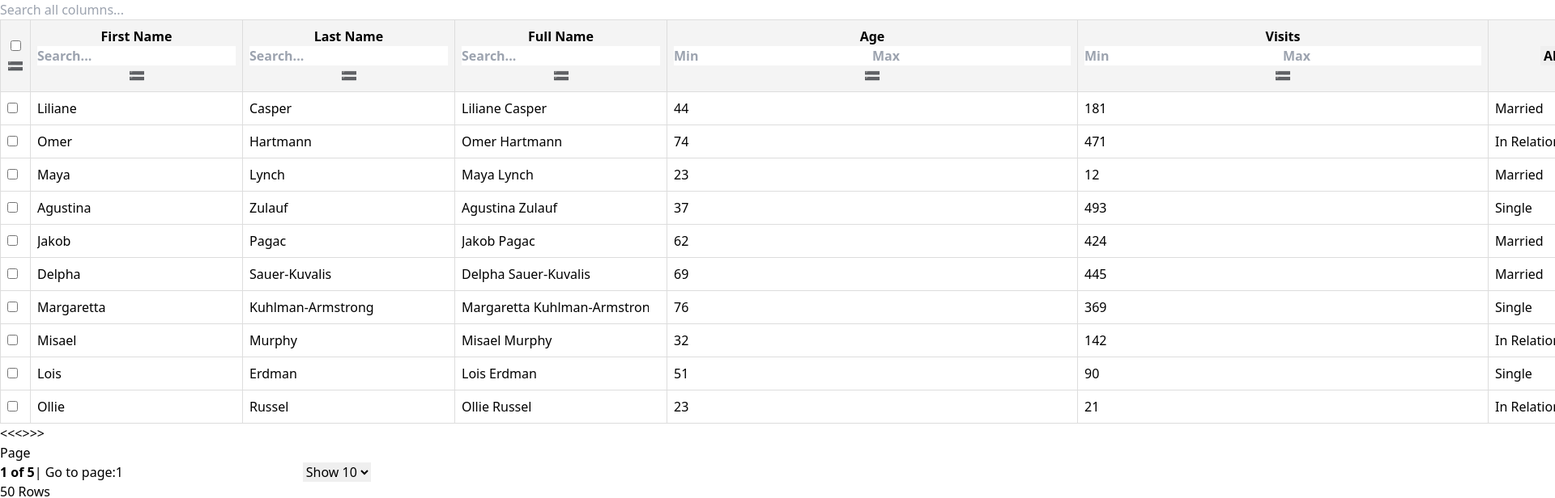
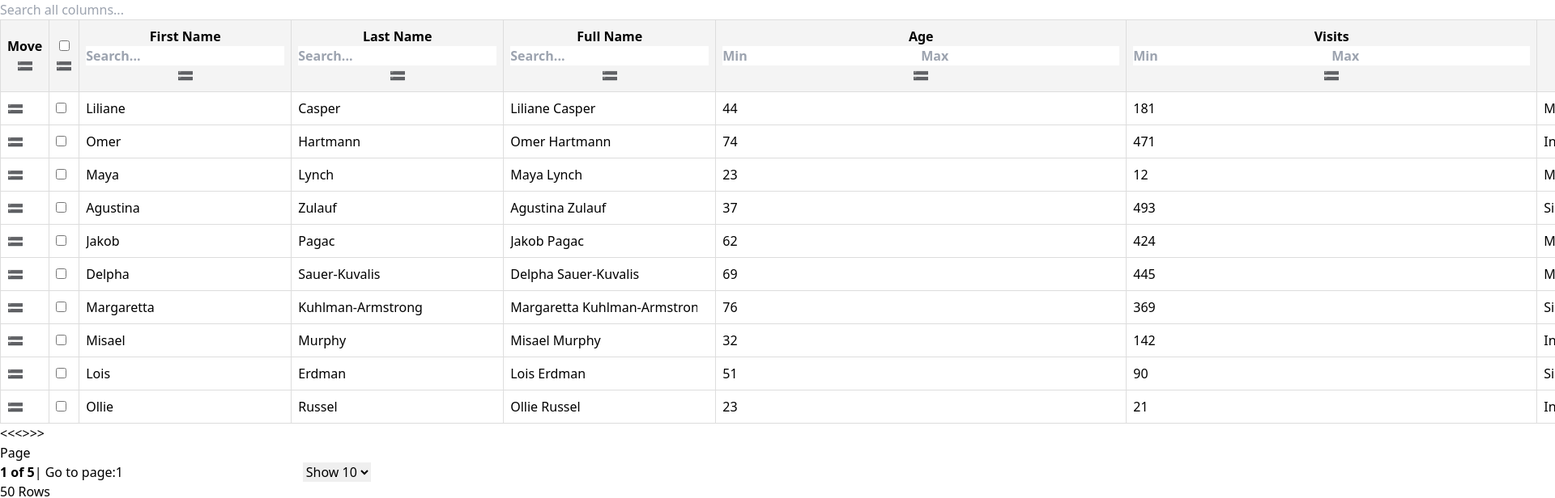
Before and after one commit to milanr853/tanstack2, a React (Vite) app: page / in a window 1280 px wide. Shown: the top 616 px of the page at 81% size, 1920 px wide, since content can reach past the window. Built offline with nearby package versions, Linux system fonts and the light colour scheme.

Commit message:
both column DnD and row DnD implemented - using tanstack logic

```diff
--- a/src/App.tsx
+++ b/src/App.tsx
@@ -74,6 +74,13 @@ const RowDragHandleCell = ({ rowId }: { rowId: string }) => {
 function App() {
   const columns = Imports.React.useMemo<Imports.ColumnDef<Person, any>[]>(
     () => [
+      {
+        id: 'drag-handle',
+        header: 'Move',
+        cell: ({ row }) => <RowDragHandleCell rowId={row.id} />,
+        size: 60,
+      },
+
       {
         id: 'select',
         header: ({ table }) => (
--- a/src/components/MasterTable.tsx
+++ b/src/components/MasterTable.tsx
@@ -138,34 +138,115 @@ const DragAlongCell = ({ cell }: { cell: Imports.Cell<Person, unknown> }) => {
     )
 }
 
+// chat gpt DraggableRow
+// const DraggableRow: React.FC<{
+//     row: Imports.Row<Person>;
+//     rowIndex: number;
+//     moveRow: (activeIndex: number, overIndex: number) => void;
+// }> = ({ row, rowIndex, moveRow }) => {
+//     const { attributes, listeners, setNodeRef, transform, transition } = Imports.useSortable({
+//         id: `row-${rowIndex}`,
+//     });
 
-function MasterTable({ table, columnOrder, setColumnOrder, }: any) {
+//     const style = {
+//         transform: transform ? Imports.CSS.Transform.toString(transform) : undefined,
+//         transition: transition || undefined,
+//     };
+
+//     return (
+//         <tr ref={setNodeRef} style={style} {...attributes} {...listeners}>
+//             {row?.getVisibleCells().map((cell) => (
+//                 <td key={cell.id}>{Imports.flexRender(cell.column.columnDef.cell, cell.getContext())}</td>
+//             ))}
+//         </tr>
+//     );
+// };
+
+
+function MasterTable({ table, columnOrder, setColumnOrder, data, setData }: any) {
+    const [rowOrder, setRowOrder] = Imports.React.useState<number[]>(data.map((_: any, index: any) => index));
+
+    const dataIds = Imports.React.useMemo<Imports.UniqueIdentifier[]>(
+        () => data?.map(({ id }: any) => id),
+        [data]
+    )
+
     const sensors = Imports.useSensors(
         Imports.useSensor(Imports.MouseSensor, {}),
         Imports.useSensor(Imports.TouchSensor, {}),
         Imports.useSensor(Imports.KeyboardSensor, {})
     );
 
-    // reorder columns after drag & drop
+
+    const moveRow = (activeIndex: number, overIndex: number) => {
+        setRowOrder((prev) => Imports.arrayMove(prev, activeIndex, overIndex));
+    };
+
+    // tanstack DraggableRow version
+    const DraggableRow = ({ row }: { row: Imports.Row<Person> }) => {
+        const { transform, transition, setNodeRef, isDragging } = Imports.useSortable({
+            id: row.original.id,
+        })
+
+        const style: Imports.CSSProperties = {
+            transform: Imports.CSS.Transform.toString(transform), //let dnd-kit do its thing
+            transition: transition,
+            opacity: isDragging ? 0.8 : 1,
+            zIndex: isDragging ? 1 : 0,
+            position: 'relative',
+        }
+        return (
+            <tr key={row.id} ref={setNodeRef} style={style}>
+                {row.getVisibleCells().map((cell: any) => {
+                    return (
+                        <Imports.SortableContext
+
+                            key={cell.id}
+                            items={columnOrder}
+                            strategy={Imports.horizontalListSortingStrategy}
+                        >
+                            <DragAlongCell key={cell.id} cell={cell} />
+                        </Imports.SortableContext>
+                    )
+                })}
+            </tr>
+        )
+    }
+
+    // chat-gpt handleDragEnd logic
+    // function handleDragEnd(event: Imports.DragEndEvent) {
+    //     const { active, over } = event
+
+    //     const activeId = String(active?.id);
+    //     const overId = String(over?.id);
+    //     const [activeType, activeIndex] = activeId.split('-');
+    //     const [overType, overIndex] = overId.split('-');
+
+    //     if (activeType === overType) {
+    //         if (activeType === 'row') {
+    //             moveRow(Number(active?.data?.current?.sortable?.index), Number(over?.data?.current?.sortable?.index));
+    //         }
+    //     }
+    //     else {
+    // if (active && over && active.id !== over.id) {
+    //     setColumnOrder((columnOrder: any) => {
+    //         const oldIndex = columnOrder.indexOf(active.id as string)
+    //         const newIndex = columnOrder.indexOf(over.id as string)
+    //         return Imports.arrayMove(columnOrder, oldIndex, newIndex) //this is just a splice util
+    //     })
+    //         }
+    //     }
+    // }
+
+    //tanstack handleDragEnd logic
     function handleDragEnd(event: Imports.DragEndEvent) {
         const { active, over } = event
-
-        const activeId = String(active?.id);
-        const overId = String(over?.id);
-        const [activeType, activeIndex] = activeId.split('-');
-        const [overType, overIndex] = overId.split('-');
-
-        // if (activeType === overType) {
-        //     if (activeType === 'row') {
-        //         moveRow(Number(active?.data?.current?.sortable?.index), Number(over?.data?.current?.sortable?.index));
-        //     } else if (activeType === 'column') {
-        //         moveColumn(Number(activeIndex), Number(overIndex));
-        //     }
-        // }
-
-
-        console.log({ active: active, over: over })
         if (active && over && active.id !== over.id) {
+            setData((data: any) => {
+                const oldIndex = dataIds.indexOf(active.id)
+                const newIndex = dataIds.indexOf(over.id)
+                return Imports.arrayMove(data, oldIndex, newIndex) //this is just a splice util
+            })
             setColumnOrder((columnOrder: any) => {
                 const oldIndex = columnOrder.indexOf(active.id as string)
                 const newIndex = columnOrder.indexOf(over.id as string)
@@ -177,7 +258,6 @@ function MasterTable({ table, columnOrder, setColumnOrder, }: any) {
     return (
         <Imports.DndContext
             collisionDetection={Imports.closestCenter}
-            modifiers={[Imports.restrictToHorizontalAxis]}
             onDragEnd={handleDragEnd}
             sensors={sensors}
         >
@@ -199,7 +279,8 @@ function MasterTable({ table, columnOrder, setColumnOrder, }: any) {
                         ))}
                     </thead>
 
-                    <tbody>
+                    {/* original version */}
+                    {/* <tbody>
                         {table.getRowModel().rows.map((row: any) => {
                             return (
                                 <tr key={row.id}>
@@ -218,7 +299,29 @@ function MasterTable({ table, columnOrder, setColumnOrder, }: any) {
                                 </tr>
                             )
                         })}
+                    </tbody> */}
+
+                    {/* tanstack version */}
+                    <tbody>
+                        <Imports.SortableContext
+                            items={dataIds}
+                            strategy={Imports.verticalListSortingStrategy}
+                        >
+                            {table.getRowModel().rows.map((row: any) => (
+                                <DraggableRow key={row.id} row={row} />
+                            ))}
+                        </Imports.SortableContext>
                     </tbody>
+
+                    {/* chat gpt version */}
+                    {/* <Imports.SortableContext items={rowOrder.map(i => `row-${i}`)} strategy={Imports.verticalListSortingStrategy}>
+                        <tbody>
+                            {rowOrder.map((rowIndex) => {
+                                const row = table.getRowModel().rows[rowIndex];
+                                return <DraggableRow key={row?.id} row={row} rowIndex={rowIndex} moveRow={moveRow} />;
+                            })}
+                        </tbody>
+                    </Imports.SortableContext> */}
                 </table>
                 <div className="h-4" />
             </div>
```
